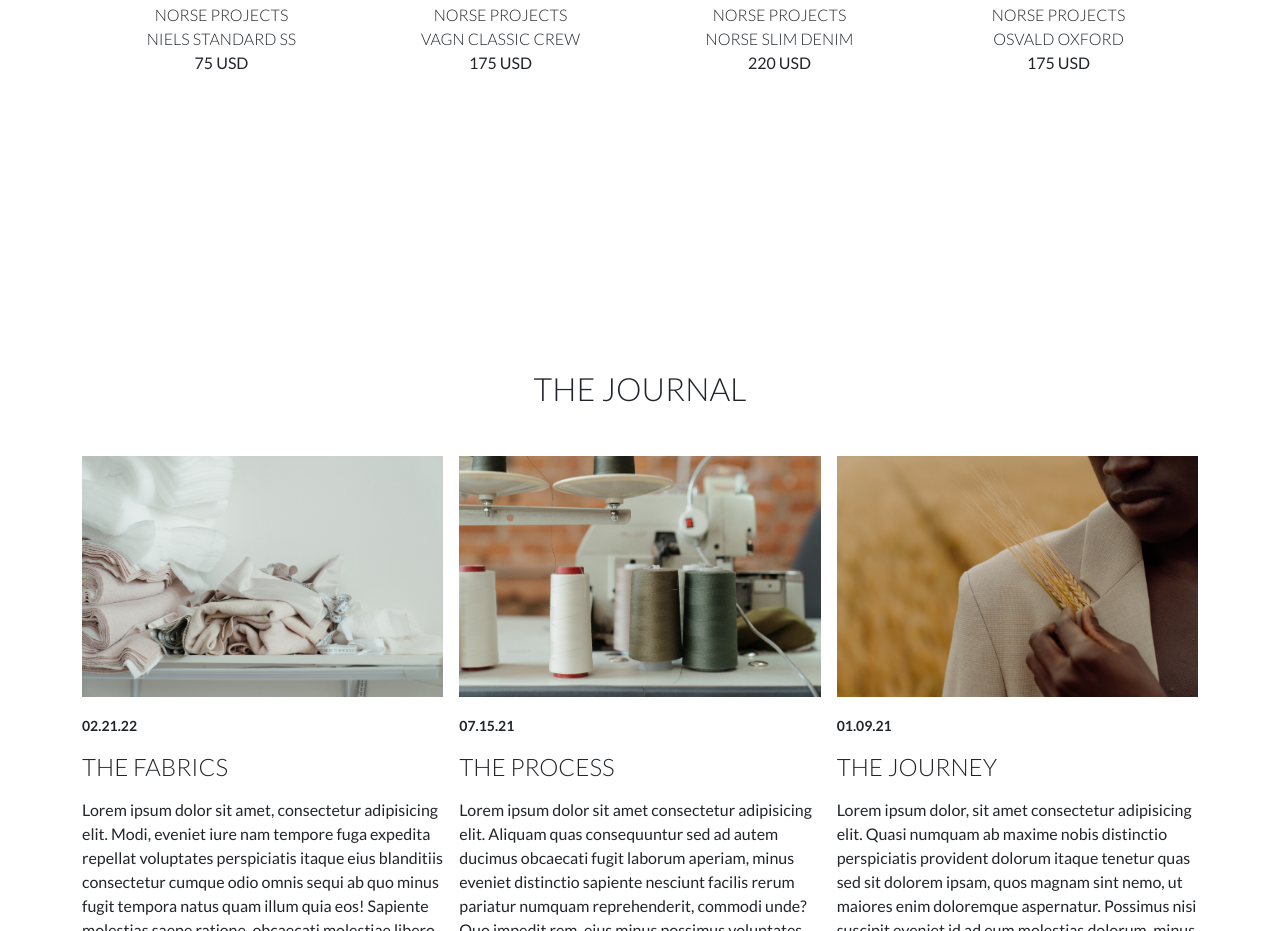
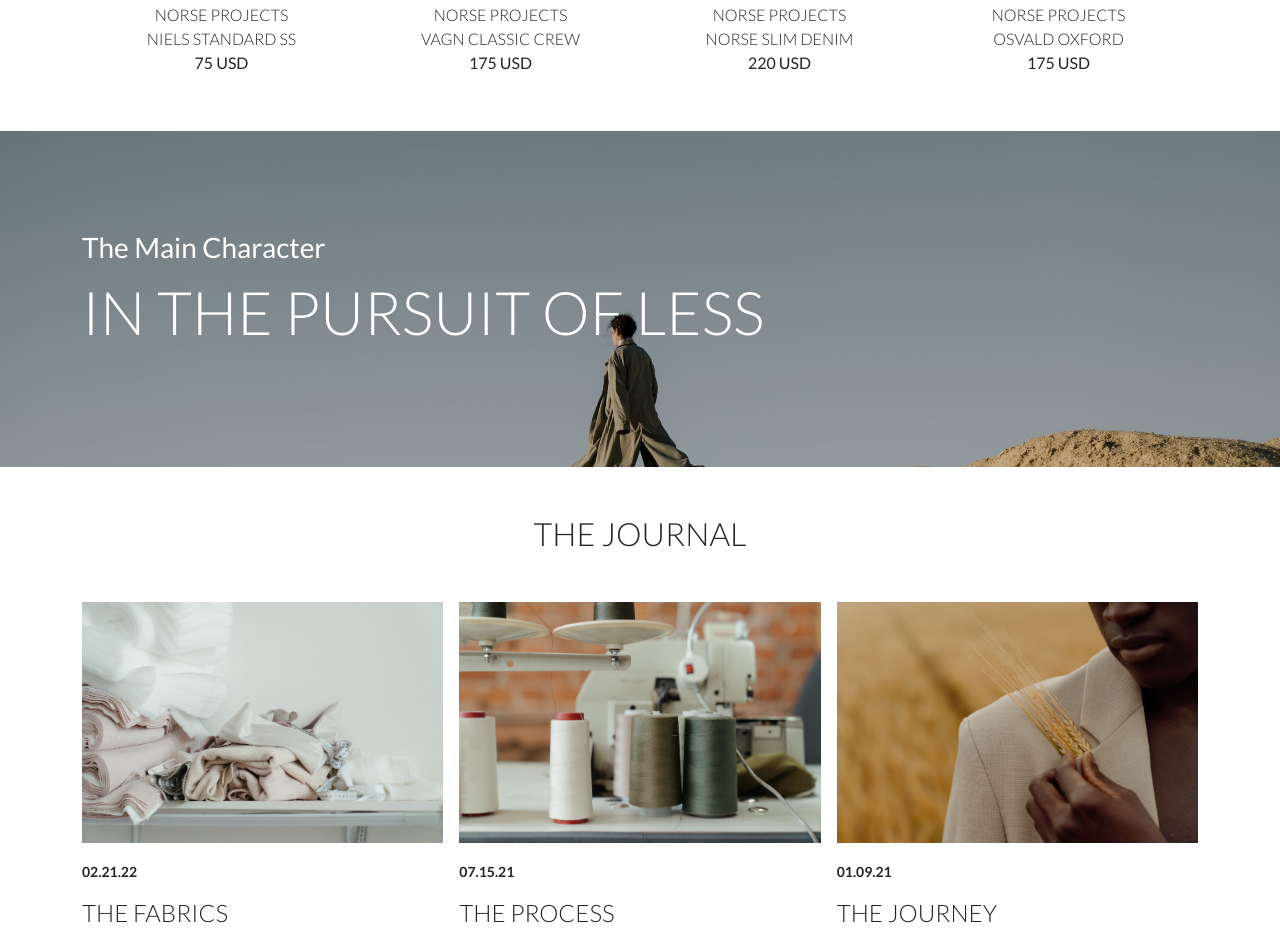
Before and after one commit to atia009/protagonist, a plain HTML site: page pages/index.html in a window 1280 px wide. Shown: the part 5199-6130 px from the top of the page. Drawn offline with nearby package versions, Linux system fonts and the light colour scheme.

Commit message:
Added styling to banner section.

```diff
--- a/css/main.css
+++ b/css/main.css
@@ -143,3 +143,17 @@ p {
 .essentials--top {
     transform-origin: top;
 }
+
+/* banner */
+#banner{
+    background: url(../images/banner.jpeg) center/cover no-repeat;
+}
+.banner-container{
+    min-height: 30vh;
+}
+.banner__subtitle{
+    font-size: 28px;
+}
+.banner__title {
+    font-size: 60px;
+}
```
